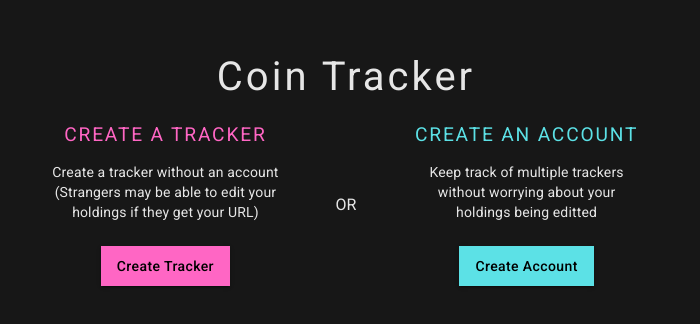
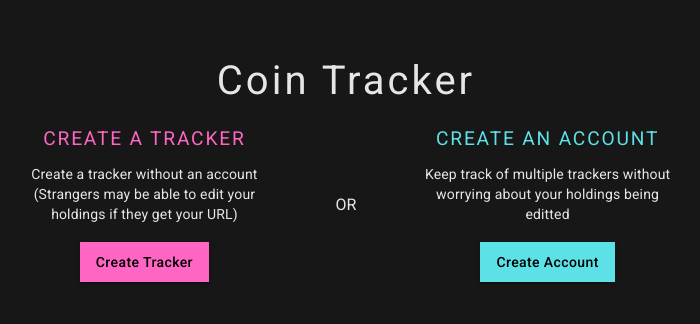
Before and after one commit to alicenstar/coin-tracker-client, a React (Create React App) app: page / in a window 1280 px wide. Shown: the part 178-502 px from the top of the page, without its empty margins (294-994 px from the left). Built offline with nearby package versions, Linux system fonts and the light colour scheme; no server answers.

Commit message:
Adjust styling of landing page elements

```diff
--- a/src/CreateAccount.tsx
+++ b/src/CreateAccount.tsx
@@ -1,37 +1,49 @@
-import { Button, Grid, Typography } from '@material-ui/core';
+import {
+    Box,
+    Button,
+    Container,
+    makeStyles,
+    Typography
+} from '@material-ui/core';
 import React from 'react';
 
 
+const useStyles = makeStyles({
+    paragraph: {
+        paddingTop: 16,
+        paddingBottom: 10
+    }
+});
+
 export const CreateAccount: React.FC = () => {
+    const classes = useStyles();
+
     return (
-        <Grid
-         container
-         item
-         direction="column"
-         justify="center"
-         alignItems="center"
-         spacing={2}
-         style={{ width: '300px' }}
+        <Container
+         style={{ width: '270px' }}
+         disableGutters
         >
-            <Grid item>
             <Typography
              color="primary"
              variant="overline"
              align="center"
+             display="block"
             >
                 Create An Account
             </Typography>
-            </Grid>
-            <Grid item>
-                <Typography variant="body2" align="center">
+            <Typography
+            className={classes.paragraph}
+             variant="body2"
+             align="center"
+             display="block"
+            >
                 Keep track of multiple trackers without worrying about your holdings being editted
             </Typography>
-            </Grid>
-            <Grid item>
+            <Box textAlign="center">
                 <Button color="primary" variant="contained">
                     Create Account
                 </Button>
-            </Grid>
-        </Grid>
+            </Box>
+        </Container>
     );
 };
--- a/src/CreateTracker.tsx
+++ b/src/CreateTracker.tsx
@@ -1,37 +1,48 @@
-import { Button, Grid, Typography } from '@material-ui/core';
+import {
+    Box,
+    Button,
+    Container,
+    makeStyles,
+    Typography
+} from '@material-ui/core';
 import React from 'react';
 
 
+const useStyles = makeStyles({
+    paragraph: {
+        paddingTop: 16,
+        paddingBottom: 10
+    }
+});
+
 export const CreateTracker: React.FC = () => {
+    const classes = useStyles();
+
     return (
-        <Grid
-         container
-         item
-         direction="column"
-         justify="center"
-         alignItems="center"
-         spacing={2}
-         style={{ width: '300px' }}
+        <Container
+         style={{ width: '270px' }}
+         disableGutters
         >
-            <Grid item>
            <Typography
              color="secondary"
              variant="overline"
              align="center"
+             display="block"
             >
                 Create A Tracker
             </Typography>
-            </Grid>
-            <Grid item>
-                <Typography variant="body2" align="center">
-                    Create a tracker without an account (Strangers may be able to edit your holdings if they get your URL)
-                </Typography>
-            </Grid>
-            <Grid item>
+            <Typography
+             className={classes.paragraph}
+             variant="body2"
+             align="center"
+             display="block"
+            >
+                Create a tracker without an account (Strangers may be able to edit your holdings if they get your URL)           </Typography>
+            <Box textAlign="center">
                 <Button color="secondary" variant="contained">
                     Create Tracker
                 </Button>
-            </Grid>
-        </Grid>
+            </Box>
+        </Container>
     );
 };
--- a/src/LandingPage.tsx
+++ b/src/LandingPage.tsx
@@ -35,7 +35,9 @@ export const LandingPage: React.FC = () => {
                  alignItems="center"
                  spacing={7}
                 >
-                    <CreateTracker />
+                    <Grid item>
+                        <CreateTracker />
+                    </Grid>
                     <Grid item>
                         <Typography
                          variant="subtitle1"
@@ -43,7 +45,9 @@ export const LandingPage: React.FC = () => {
                             OR
                         </Typography>
                     </Grid>
-                    <CreateAccount />
+                    <Grid item>
+                        <CreateAccount />
+                    </Grid>
                 </Grid>
             </Grid>
         </Container>
```
Lines whose indentation alone changed are shown as unchanged.
